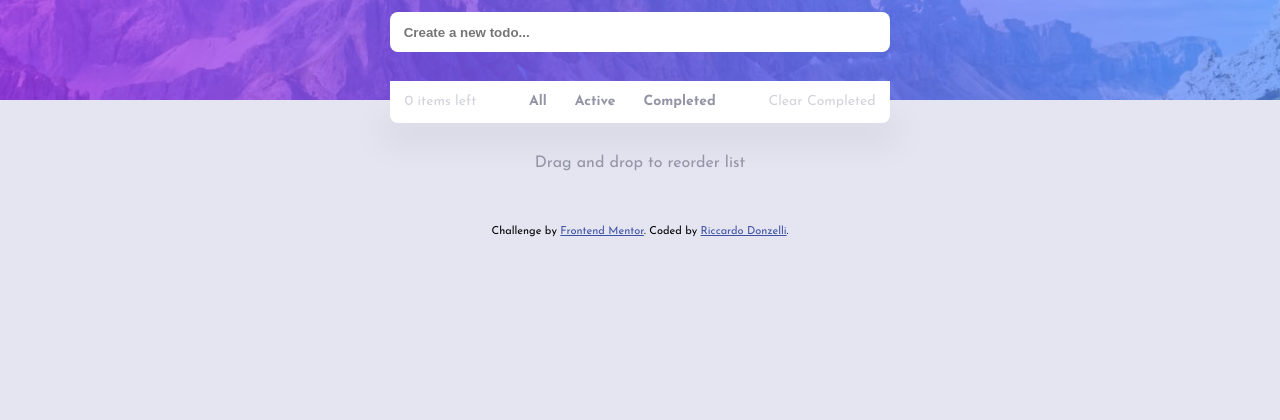
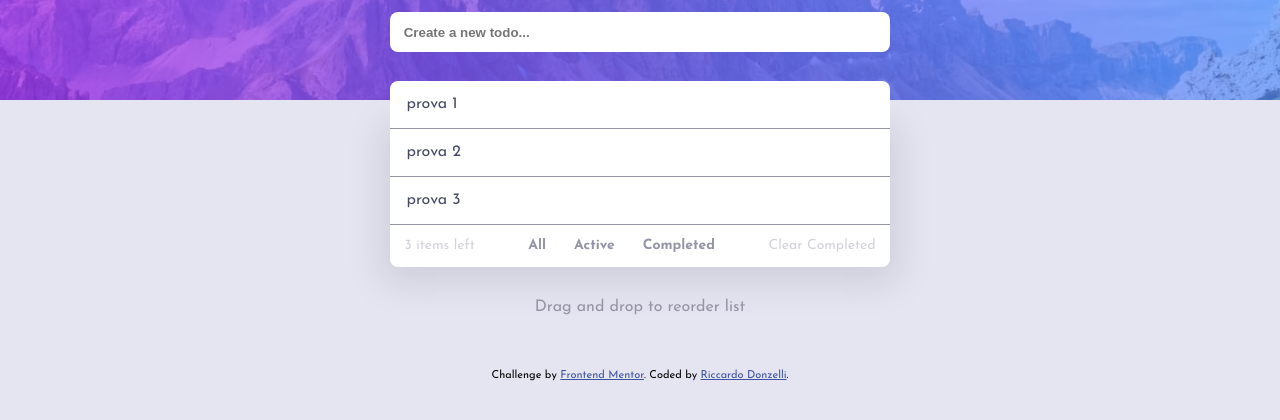
Before and after one commit to riccardo-donzelli/todo-app-frontendmentor, a plain HTML site: page index.html in a window 1280 px wide. Shown: the part 150-570 px from the top of the page. Drawn offline with Linux system fonts and the light colour scheme.

Commit message:
update index.html
update index.html with list items to try drag and drop

```diff
--- a/index.html
+++ b/index.html
@@ -25,9 +25,9 @@
         <input type="submit" id="enter-btn">
         <div id="todo-list">
           <ul id="list">
-            <!-- <li class="list-item draggable" draggable="true">prova 1<span><img src="./images/icon-cross.svg" class="cancelThisItem"></span></li>
+            <li class="list-item draggable" draggable="true">prova 1<span><img src="./images/icon-cross.svg" class="cancelThisItem"></span></li>
             <li class="list-item draggable" draggable="true">prova 2<span><img src="./images/icon-cross.svg"  class="cancelThisItem"></span></li>
-            <li class="list-item draggable" draggable="true">prova 3<span><img src="./images/icon-cross.svg"  class="cancelThisItem"></span></li> -->
+            <li class="list-item draggable" draggable="true">prova 3<span><img src="./images/icon-cross.svg"  class="cancelThisItem"></span></li>
           </ul>
           <div id="last-line" class="last-line">
             <p id="counter"><span id="number"></span> items left</p>
```
